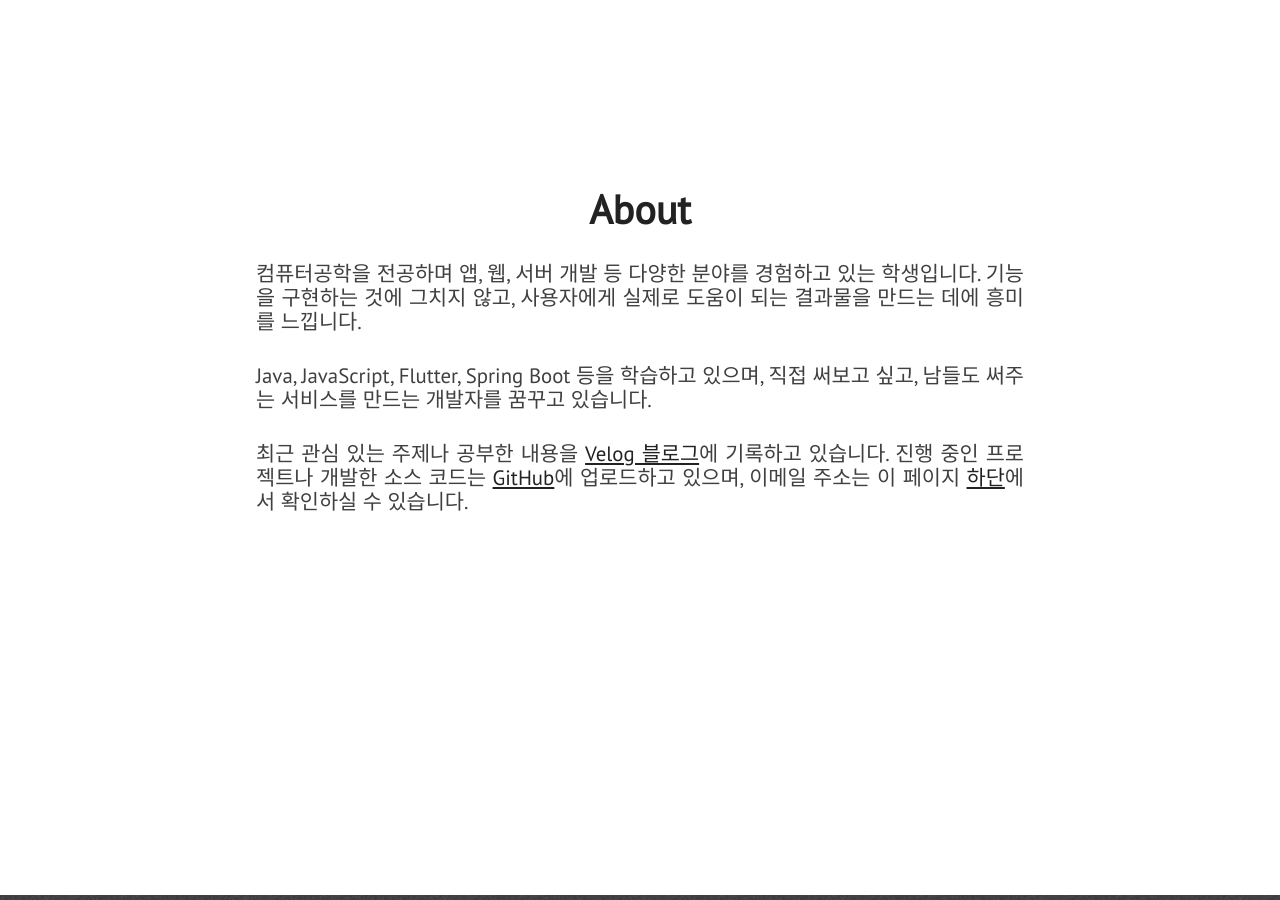
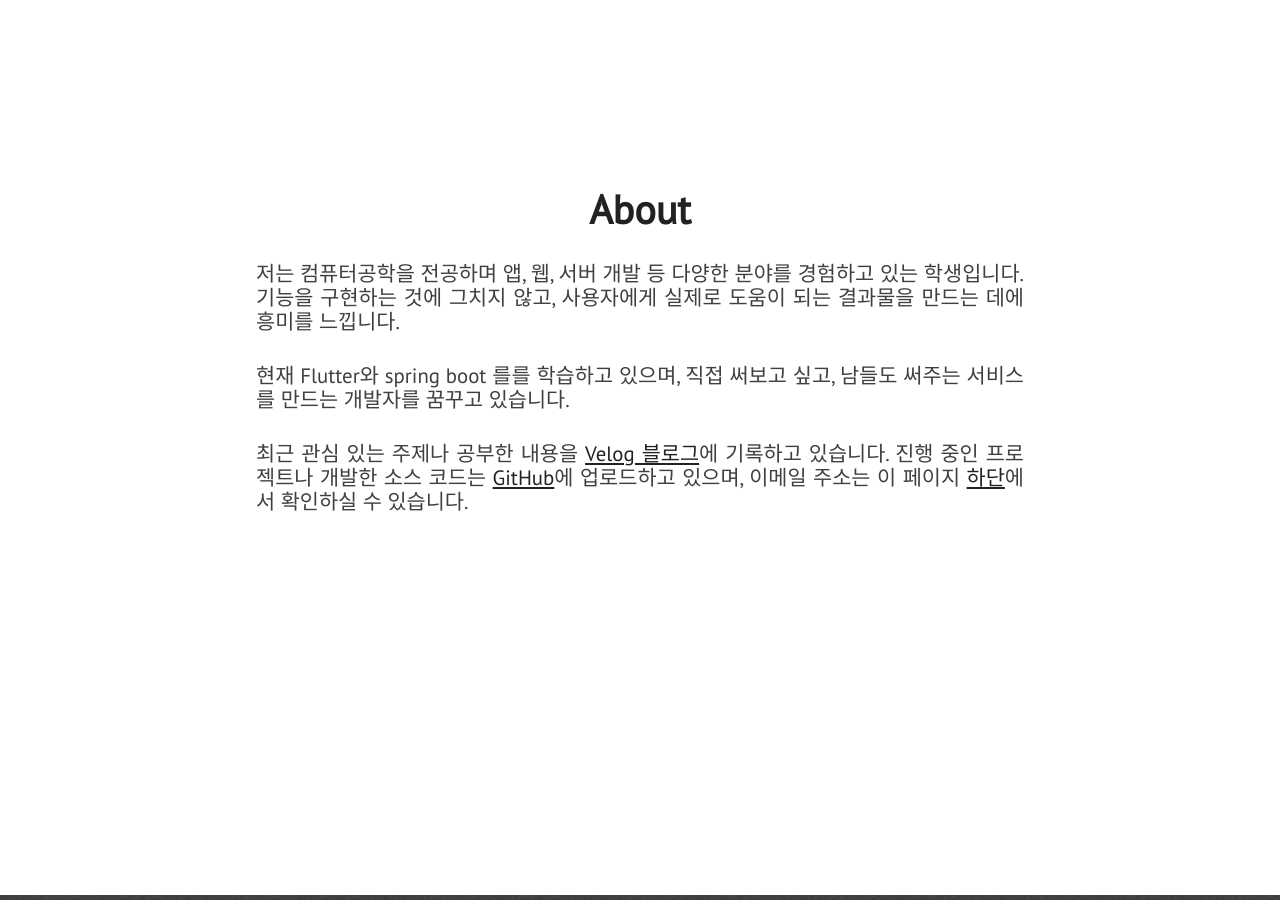
Before and after one commit to yeongheun/yeongheun, a Jekyll site: the page built from index.html, in a window 1280 px wide and 900 px high, scrolled down 1065 px. Built offline with Jekyll 4.4.1, drawn with Linux system fonts in a browser that asks for light colours; nearby versions of some CDN libraries.

Commit message:
[style] : profile update

```diff
--- a/_includes/about.html
+++ b/_includes/about.html
@@ -3,11 +3,11 @@
         <div id="about-text">
             <div class="section-heading">About</div>
             <p class="paragraph-text justify-text">
-                컴퓨터공학을 전공하며 앱, 웹, 서버 개발 등 다양한 분야를 경험하고 있는 학생입니다.
+                  저는 컴퓨터공학을 전공하며 앱, 웹, 서버 개발 등 다양한 분야를 경험하고 있는 학생입니다.
 기능을 구현하는 것에 그치지 않고, 사용자에게 실제로 도움이 되는 결과물을 만드는 데에 흥미를 느낍니다.
             </p>
             <p class="paragraph-text justify-text">
-                Java, JavaScript, Flutter, Spring Boot 등을 학습하고 있으며,
+                현재 Flutter와 spring boot 를를 학습하고 있으며,
 직접 써보고 싶고, 남들도 써주는 서비스를 만드는 개발자를 꿈꾸고 있습니다.
             </p>
             <p class="paragraph-text justify-text">
```
